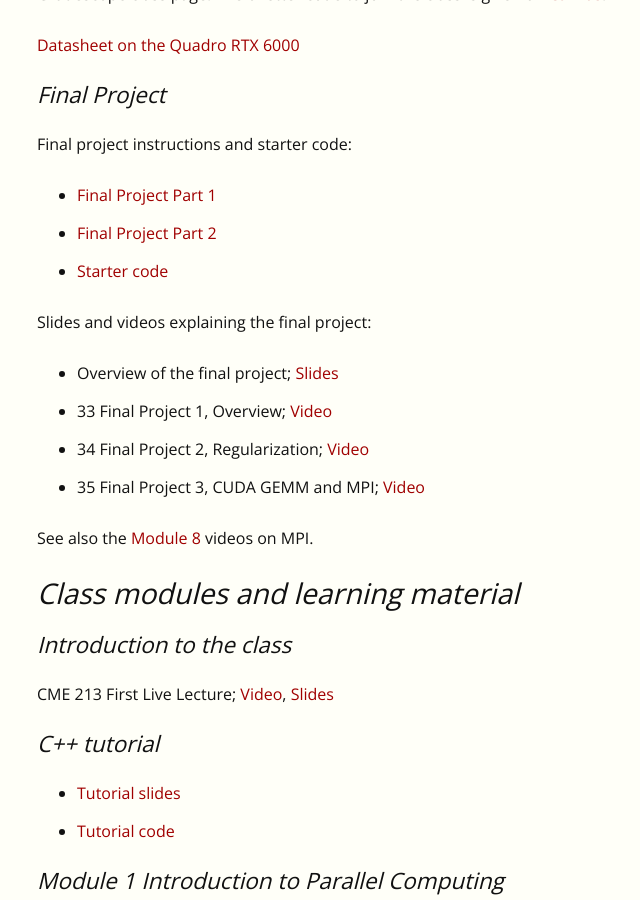
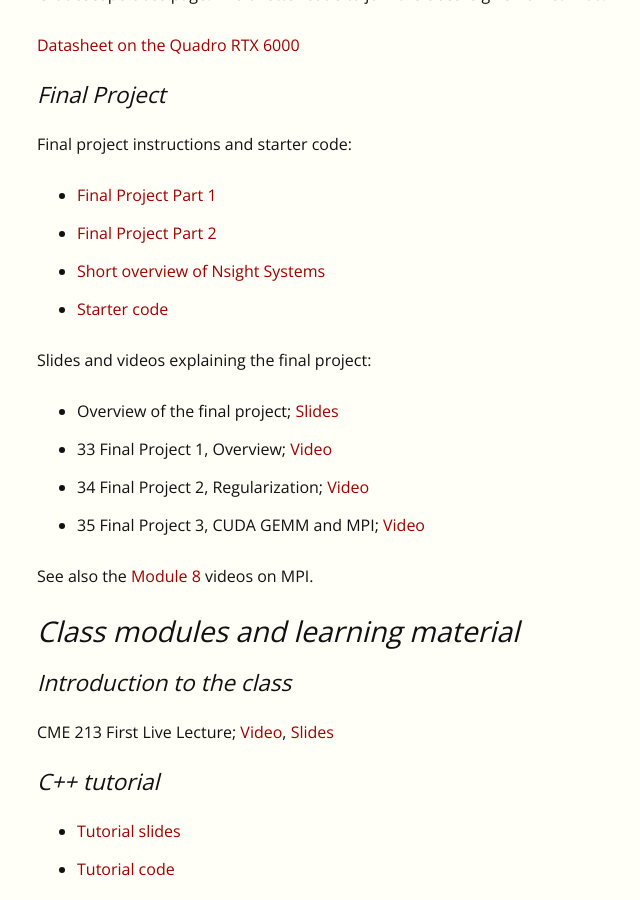
Before and after one commit to EricDarve/cme213-spring-2021, a Jekyll site: the page built from index.md, in a window 1280 px wide and 900 px high, scrolled down 739 px. Shown: the whole window, without its empty margins (123-763 px from the left). Built offline with Jekyll 4.4.1, drawn with Linux system fonts in a browser that asks for light colours.

Commit message:
Profiler update

```diff
--- a/index.md
+++ b/index.md
@@ -27,6 +27,7 @@ Final project instructions and starter code:
 
 - [Final Project Part 1](Homework/Part1.pdf)
 - [Final Project Part 2](Homework/Part2.pdf)
+- [Short overview of Nsight Systems](Homework/Profiler.pdf)
 - [Starter code](Homework/fp.zip)
 
 Slides and videos explaining the final project:
```
Also changed, not shown: 2 other files.
